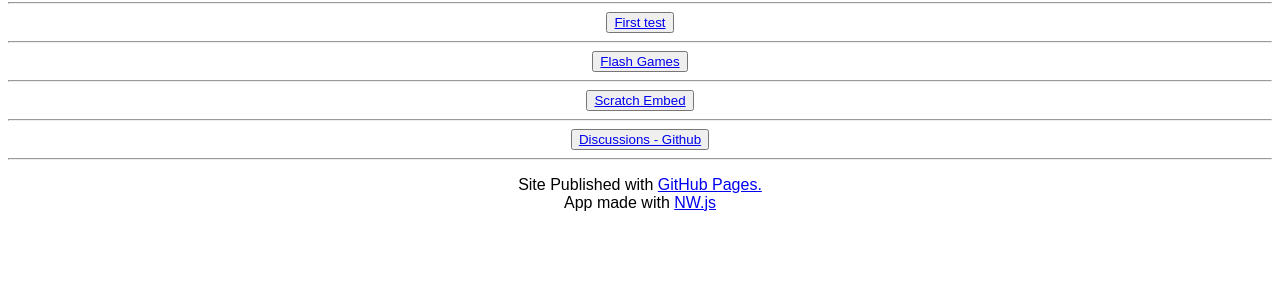
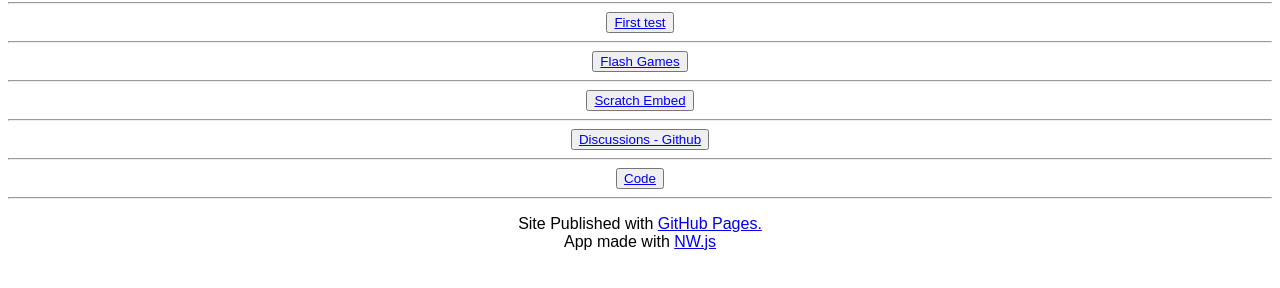
Before and after one commit to Cbr-s-Coding-Playground/desktop, a plain HTML site: page index.html in a window 1280 px wide. Shown: the part 78-366 px from the top of the page. Drawn offline with Linux system fonts and the light colour scheme.

Commit message:
Update index.html

```diff
--- a/index.html
+++ b/index.html
@@ -23,6 +23,10 @@
 <button>
 <a href="https://github.com/Cbr-s-Coding-Playground/Cbr-s-Coding-Playground.github.io/discussions" target="_blank">Discussions - Github</a>
 </button>
+<hr>
+<button>
+  <a href="code.html" target="_self">Code</a>
+</button>
 </center>
 <hr>
 <footer class="section">
```
